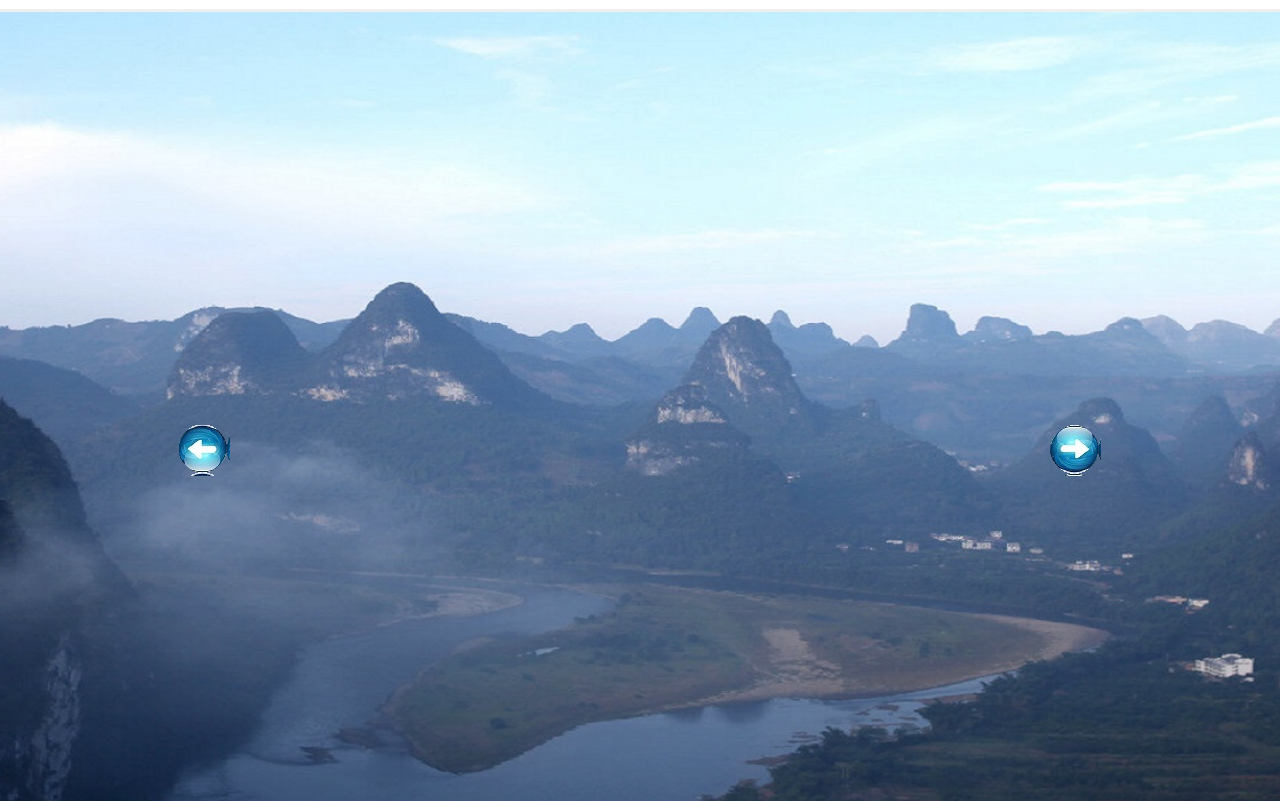
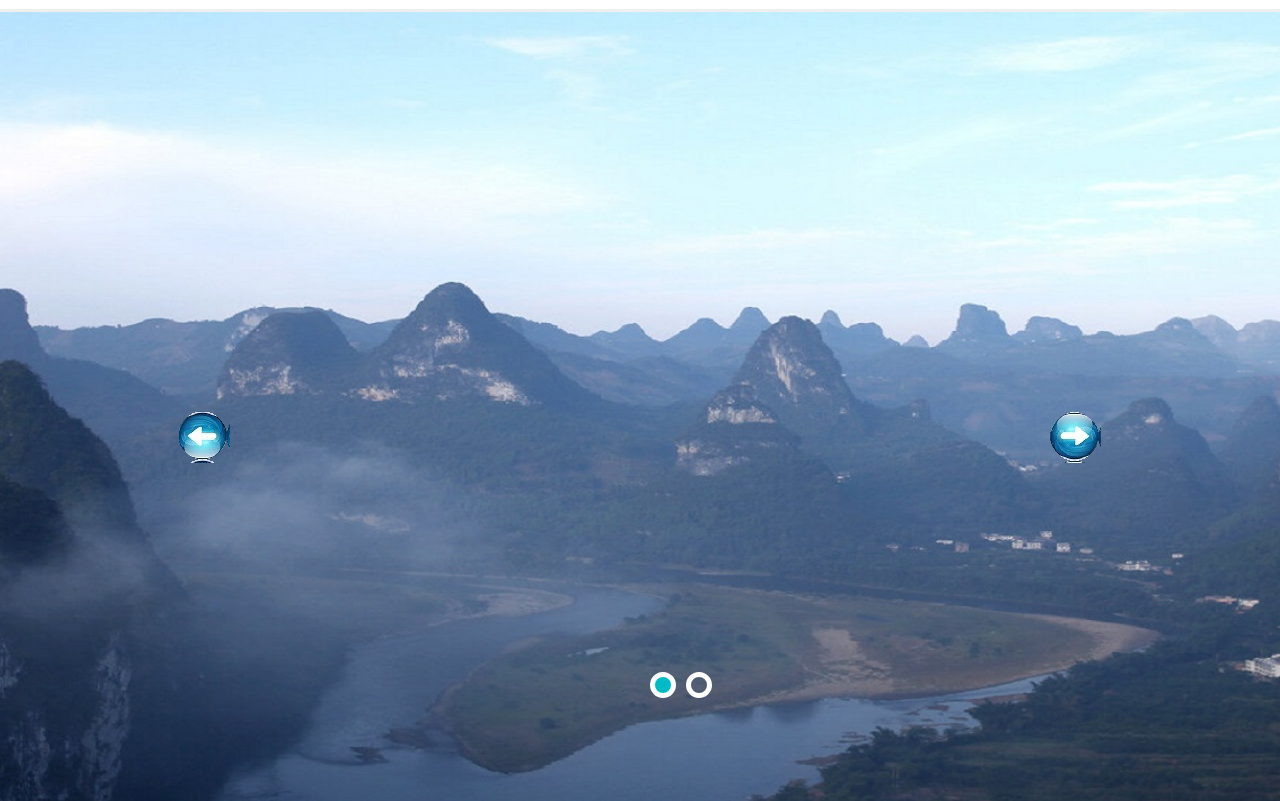
Before and after one commit to RafaelAnges/Primeiro-projeto, a plain HTML site: page Site-1/index.html in a window 1280 px wide. Shown: the part 151-952 px from the top of the page. Drawn offline with nearby package versions, Linux system fonts and the light colour scheme.

Commit message:
Atualizado

```diff
--- a/Site-1/css/main.css
+++ b/Site-1/css/main.css
@@ -113,8 +113,10 @@ button.slick-prev{
     top: 25%;
     left: 14%;
 
+}
 
-}
+
+
 button.slick-next{
     font-size: 0px;
     border: none;
@@ -126,10 +128,34 @@ button.slick-next{
     background-image: url('../img/next.png');
     top: 25%;
     right: 14%;
+}
+.slick-list {
+    width: 100%!important;
 
-
-    }
-ul.slick-dots li button{
+}
+.slick-initialized {
+    overflow: hidden;
+}
+.slick-dots li button{
     font-size: 0px;
-    border: none;
-    }
+    border: 5px solid #ffffff;
+    width: 26px;
+    height: 26px;
+    background: transparent;
+    border-radius: 50%;
+    cursor: pointer;
+}
+.slick-dots{
+    margin:0 auto;
+    width: 50%;
+    position: absolute;
+    left: 50%;
+    top: 660px;
+}
+li.slick-active button{
+    background: #00bac6;
+}
+.slick-dots li{
+    padding-left:10px ;
+    display: inline-block;
+}
```
